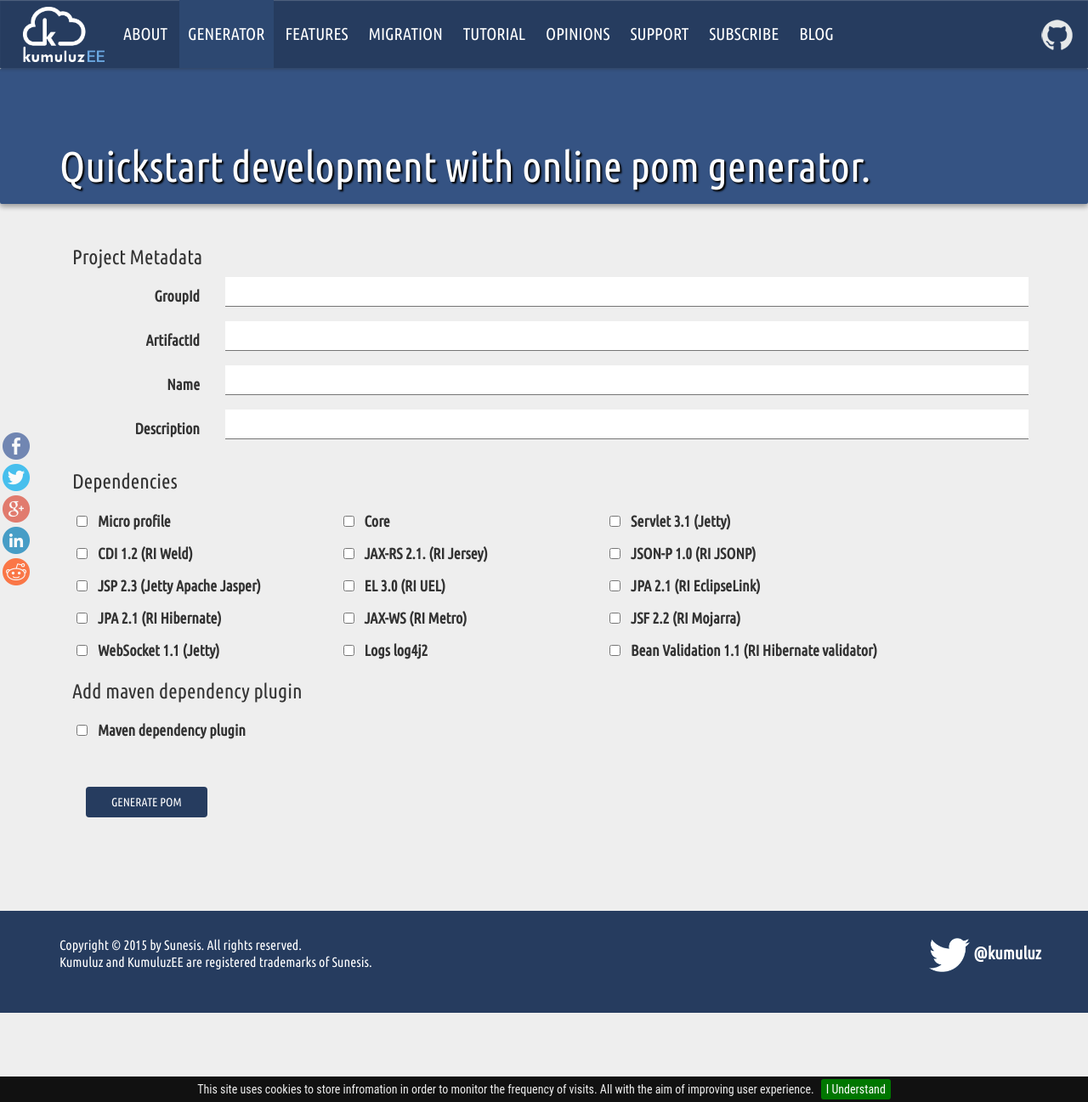
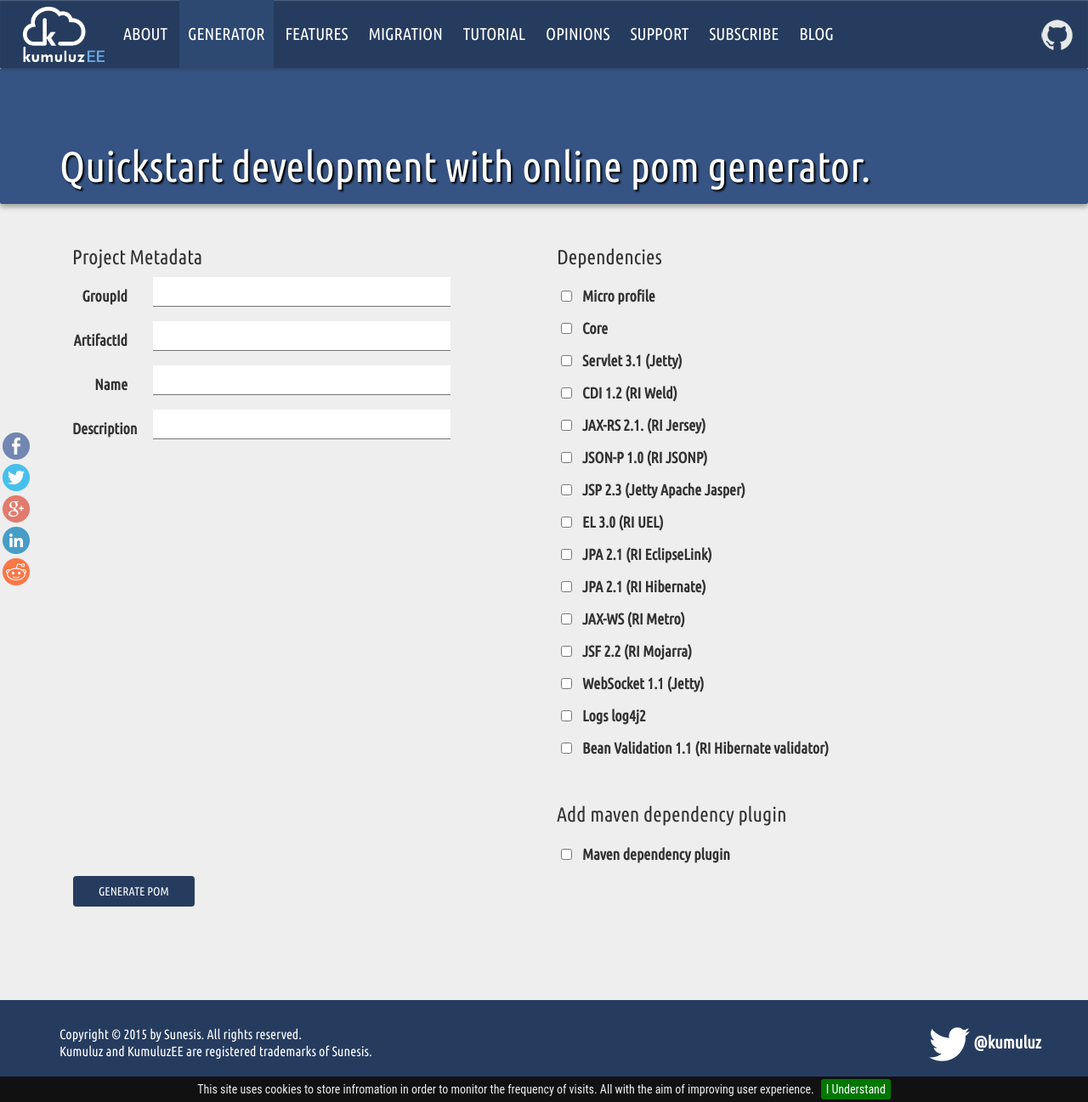
Before and after one commit to kumuluz/ee.kumuluz.com, a Jekyll site: the page built from generator/index.html, in a window 1280 px wide and 1297 px high. Shown: the whole window at 85% size. Built offline with Jekyll 4.4.1, drawn with Linux system fonts in a browser that asks for light colours; nearby versions of some CDN libraries; comment, search, counter and statistics services are not loaded.

Commit message:
genrator fixes (plugin, microprofile)

```diff
--- a/generator/index.html
+++ b/generator/index.html
@@ -11,71 +11,68 @@
 		<div class="row">
 			<div class="col-md-12">
 				<form class="form-horizontal" onsubmit="return generatePom();">
-						<div class='col-xs-12'>
+						<div class='col-xs-12 col-sm-6'>
  							<h3>Project Metadata</h3>
- 						</div>
-
 							<div class="form-group">
 			        	<label class="col-xs-12 col-sm-2 control-label" for="groupId">GroupId</label>
-							<div class="col-xs-12 col-sm-10">
+								<div class="col-xs-12 col-sm-8">
 									<input class="form-control" type="text" id="groupId" name="groupId" />
 								</div>
 							</div>
 
 							<div class="form-group">
 			        	<label class="col-xs-12 col-sm-2 control-label" for="artifactId">ArtifactId</label>
-							<div class="col-xs-12 col-sm-10">
+								<div class="col-xs-12 col-sm-8">
 									<input class="form-control" type="text" id="artifactId" name="artifactId">
 								</div>
 							</div>
 
 							<div class="form-group">
 			        	<label class="col-xs-12 col-sm-2 control-label" for="name">Name</label>
-							<div class="col-xs-12 col-sm-10">
+								<div class="col-xs-12 col-sm-8">
 									<input class="form-control" type="text" id="name" name="name">
 								</div>
 							</div>
 
 							<div class="form-group">
 			        	<label class="col-xs-12 col-sm-2 control-label" for="description">Description</label>
-							<div class="col-xs-12 col-sm-10">
+								<div class="col-xs-12 col-sm-8">
 									<input class="form-control" type="text" id="description" name="description">
 								</div>
 							</div>
+						</div>
 
-		        <div class='col-xs-12'>
+						<div class="col-xs-12 col-sm-6">
 							<h3>Dependencies</h3>
-						</div>
-						<div class="col-xs-12">
 							<div class="checkbox-inline" style='margin-left:10px;'>
 								<label>
-									<input type="checkbox" name="dependencies" value="com.kumuluz.ee:kumuluzee-micro-profile" />Micro profile
+									<input id="microprofile" onclick="disableMicroprofileValues()" type="checkbox" name="dependencies" value="com.kumuluz.ee:kumuluzee-micro-profile" />Micro profile
 								</label>
 							</div>
 							<div class="checkbox-inline">
 								<label>
-			            <input type="checkbox" name="dependencies" value="com.kumuluz.ee:kumuluzee-core" />Core
+			            <input class="microprofile" type="checkbox" name="dependencies" value="com.kumuluz.ee:kumuluzee-core" />Core
 								</label>
 							</div>
 							<div class="checkbox-inline">
 								<label>
-		            	<input type="checkbox" name="dependencies" value="com.kumuluz.ee:kumuluzee-servlet-jetty" />Servlet 3.1 (Jetty)
+		            	<input class="microprofile" type="checkbox" name="dependencies" value="com.kumuluz.ee:kumuluzee-servlet-jetty" />Servlet 3.1 (Jetty)
 								</label>
 							</div>
 							<div class="checkbox-inline">
 								<label>
-		            	<input type="checkbox" name="dependencies" value="com.kumuluz.ee:kumuluzee-cdi-weld" />CDI 1.2 (RI Weld)
+		            	<input class="microprofile" type="checkbox" name="dependencies" value="com.kumuluz.ee:kumuluzee-cdi-weld" />CDI 1.2 (RI Weld)
 								</label>
 							</div>
 
 							<div class="checkbox-inline">
 								<label>
-									<input type="checkbox" name="dependencies" value="com.kumuluz.ee:kumuluzee-jax-rs-jersey" />JAX-RS 2.1. (RI Jersey)
+									<input class="microprofile" type="checkbox" name="dependencies" value="com.kumuluz.ee:kumuluzee-jax-rs-jersey" />JAX-RS 2.1. (RI Jersey)
 								</label>
 							</div>
 							<div class="checkbox-inline">
 								<label>
-									<input type="checkbox" name="dependencies" value="com.kumuluz.ee:kumuluzee-json-p-jsonp" />JSON-P 1.0 (RI JSONP)
+									<input class="microprofile" type="checkbox" name="dependencies" value="com.kumuluz.ee:kumuluzee-json-p-jsonp" />JSON-P 1.0 (RI JSONP)
 								</label>
 							</div>
 							<div class="checkbox-inline">
@@ -125,16 +122,14 @@
 							</div>
 		        </div>
 
-						<div class='col-xs-12'>
-							<h3>Add maven dependency plugin</h3>
-						</div>
-						<div class="col-xs-12">
+						<div class="col-xs-12 col-sm-offset-6 col-sm-6">
+							<br/><h3>Add maven dependency plugin</h3>
 							<div class="checkbox-inline" style='margin-left:10px;'>
 								<label>
-		            	<input type="checkbox" name="plugin" value="plugin" />Maven dependency plugin
+		            	<input id="plugin" type="checkbox" name="plugin" value="plugin" />Maven dependency plugin
 								</label>
 		        	</div>
-						<hr />
+						</div>
 						<div class="col-xs-12">
 		        	<input class="btn btn-primary" type="submit" value="Generate POM">
 						</div>
--- a/index.html
+++ b/index.html
@@ -336,7 +336,7 @@
                     </div>
                     </span>
                     <div class="col-xs-12 text-center" style="margin-top: 10px;">
-                        <h4><span >Want to be listed here? Please <a href="mailto:info@sunesis.si">contact us</a>!</span></h4>
+                        <h4><span data-i18n="references.contactUs">Want to be listed here? Please <a href="mailto:info@sunesis.si">contact us</a>!</span></h4>
                     </div>
                 </div>
               </div>
```
Also changed, not shown: other parts of generator/index.html (+11 -2 lines). Lines whose indentation alone changed are shown as unchanged.
